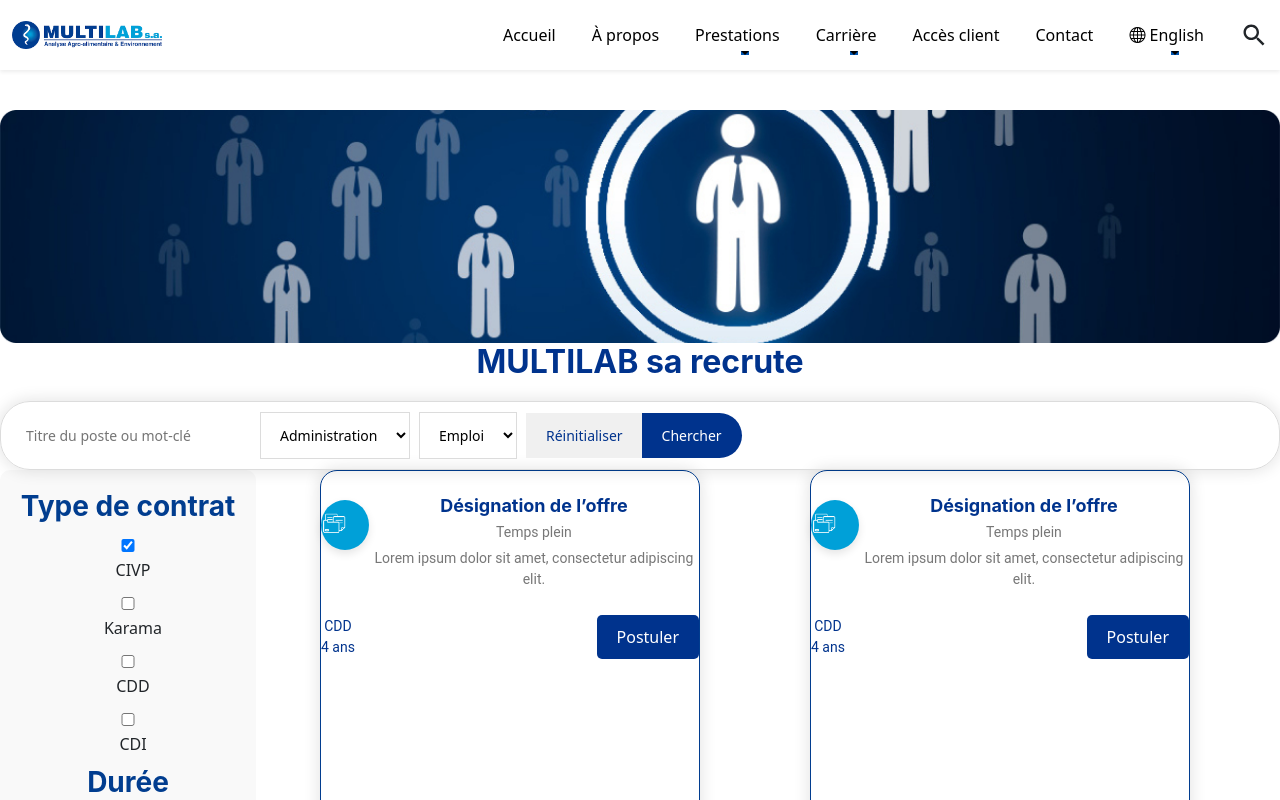
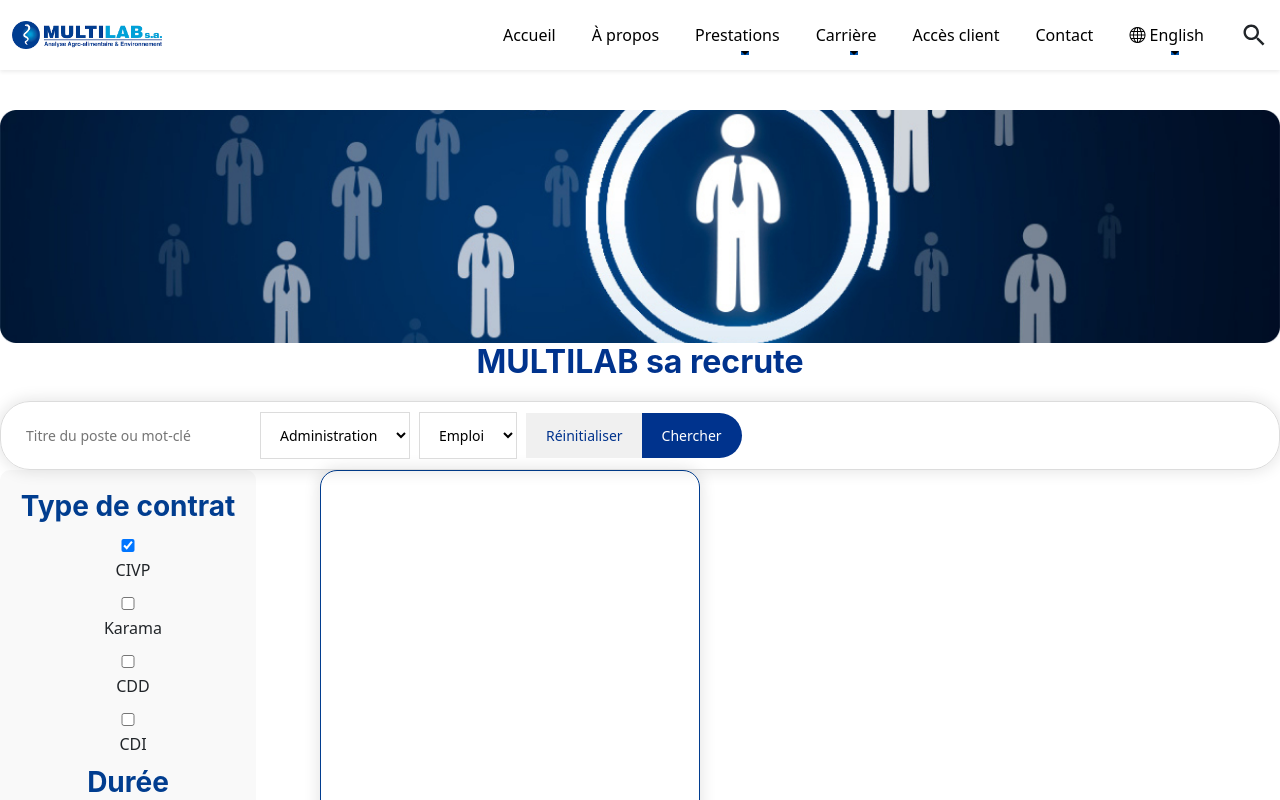
Before and after one commit to neonara/multilab, a React (Vite) app in the folder my-react-app/: page /Poste in a window 1280 px wide. Shown: the top 800 px of the page. Built offline with nearby package versions, Linux system fonts and the light colour scheme.

Commit message:
themes animation fixed

```diff
--- a/my-react-app/src/components/Analyses/Analyses.css
+++ b/my-react-app/src/components/Analyses/Analyses.css
@@ -63,10 +63,12 @@
   flex-grow: 1;
   position: relative;
   color: white;
+  background-color: transparent;
   font-size: 35px;
   text-align: left;
   margin-left: clamp(0px, 2vw, 50px);
-  margin-bottom: clamp(50px, 5vw, 80px);
+  /* margin-bottom: clamp(50px, 5vw, 80px); */
+  /* padding-bottom: clamp(50px, 5vw, 80px); */
 }
 
 .themes-title::after {
@@ -84,9 +86,11 @@
   display: flex;
   overflow-x: auto;
   justify-content: center;
-  align-items: center;
+  align-items: start;
   flex-wrap: wrap;
   gap:40px clamp(20px, 10vw, 120px) ;
+  padding-top: clamp(50px, 5vw, 80px);
+
 }
 
 .theme{
--- a/my-react-app/src/components/Poste/poste.tsx
+++ b/my-react-app/src/components/Poste/poste.tsx
@@ -178,37 +178,11 @@
 
           {/* Job Cards Section */}
           <div className="job-cards">
-            {/* Map over a list of job offers to generate cards dynamically */}
-            {[1, 2, 3, 4].map((_, index) => (
-              <div key={index} className="job-card">
-                <div className="job-card-header">
-                  <div className="card-logo-container">
-                    <img src={doc} alt="job icon" className="job-icon" />
-                  </div>
-                  <div className="job-details">
-                    <h4>Désignation de l’offre</h4>
-                    <p>Temps plein</p>
-                    <p>
-                      Lorem ipsum dolor sit amet, consectetur adipiscing elit.
-                    </p>
-                  </div>
-                </div>
-                <div className="job-card-footer">
-                  <div className="job-info">
-                    <p>
-                      <i className="fas fa-briefcase"></i> CDD
-                    </p>
-                    <p>
-                      <i className="fas fa-calendar-alt"></i> 4 ans
-                    </p>
-                  </div>
-                  <button className="apply-button">Postuler</button>
-                </div>
-              </div>
-            ))}
+            <div className="job-card"></div>
           </div>
         </div>
       </div>
+
       <div
         className="linkedin-section"
         style={{
--- a/my-react-app/src/components/formation/Formation.css
+++ b/my-react-app/src/components/formation/Formation.css
@@ -48,16 +48,9 @@
   border-radius: 17px;
 }
 
-.themes-grid3 {
-  display: grid;
-  grid-template-columns: repeat(3, 1fr);
-  gap: 20px;
-  margin-top: 20px;
-}
-
 .theme-image {
   width: 200px;
-  height: 197px;
+  height: 200px;
   border-radius: 50%;
   object-fit: cover;
   margin-bottom: 10px;
@@ -74,6 +67,7 @@
 }
 
 .theme {
+
   animation: fadeIn 1s ease-in-out;
 }
 
@@ -82,9 +76,6 @@
   text-align: center;
   background-color: white;
 }
-
-
-
 
 .section-title{
   font-size: 35px;
@@ -137,7 +128,6 @@
 
 .formation-card p {
   font-size: 1em;
-  color: #333;
   margin: 10px 6px;
 
 }
```
